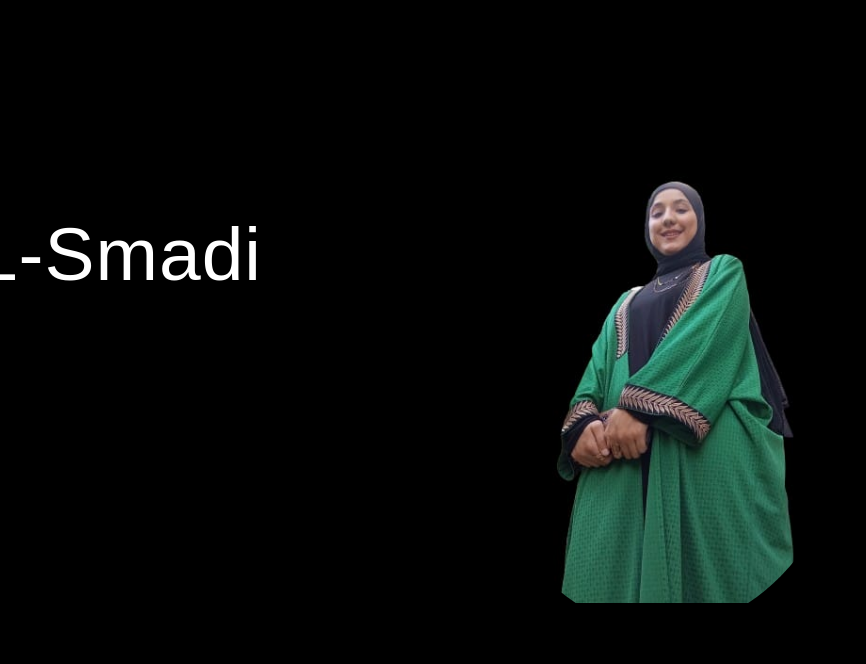
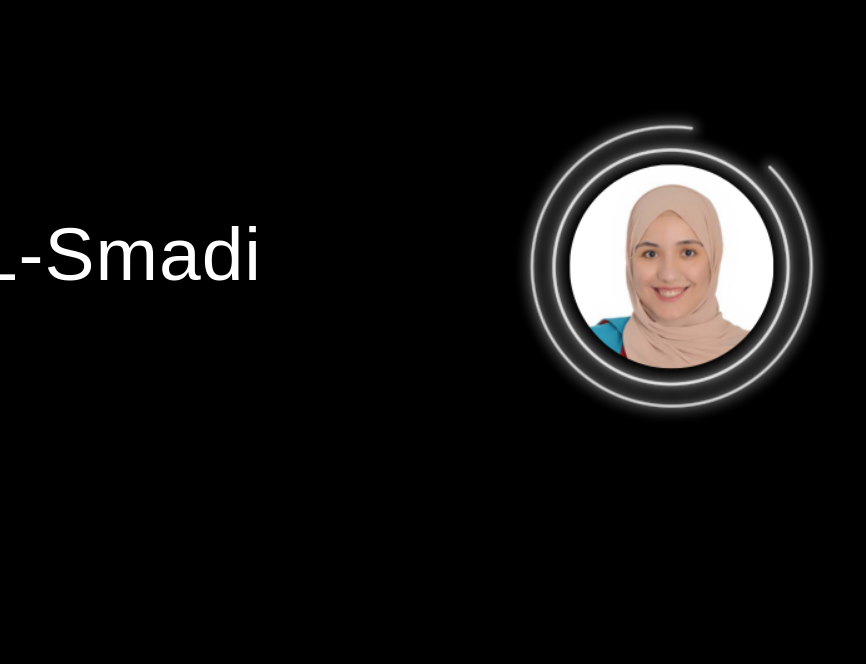
Before and after one commit to najlaaalsmadi/profileo_najlaa_alsmadi.github.io, a plain HTML site: page index.html in a window 1280 px wide. Shown: the part 97-761 px from the top of the page, 414-1280 px from the left. Drawn offline with nearby package versions, Linux system fonts and the light colour scheme.

Commit message:
project123

```diff
--- a/index.html
+++ b/index.html
@@ -100,7 +100,7 @@
         </div>
         <!-- Profile image -->
     <div class="img">
-      <img src="images/najlaa.jpeg" alt="image portfolio" width="400" height="300">
+      <img src="images\najlaaprofile.png" alt="image portfolio" width="400" height="300">
     </div>
   </div>
   <br><br>
```
